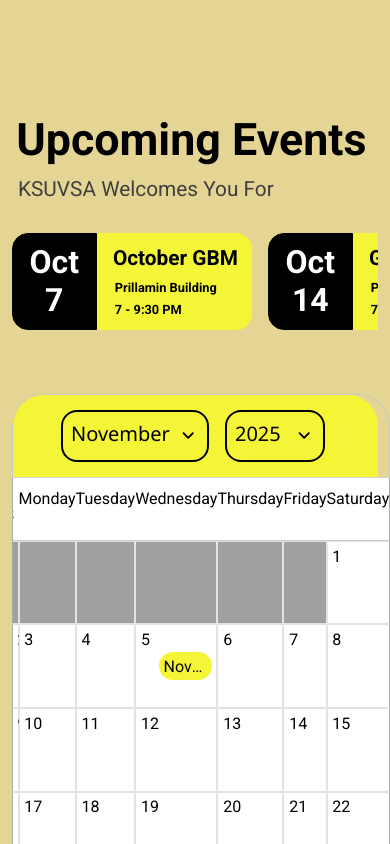
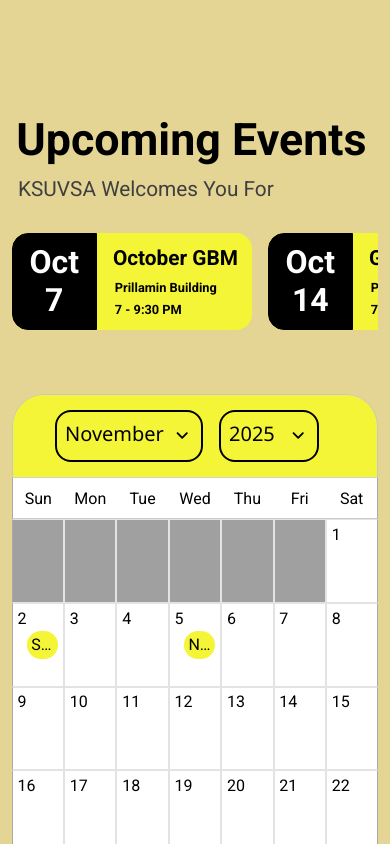
Before and after one commit to SayeGorgor/ksuvsa, a React (Vite) app: page /calendar in a window 390 px wide. Shown: the top 844 px of the page. Built offline with nearby package versions, Linux system fonts and the light colour scheme; a web font is replaced by a local one.

Commit message:
fixed event page outro text and calendar day names responsiveness

```diff
--- a/src/features/CalendarDisplay.css
+++ b/src/features/CalendarDisplay.css
@@ -25,6 +25,14 @@
     padding-top: .7em;
     text-align: center;
     background-color: white;
+}
+
+.weekday-cell p {
+    margin: 0;
+}
+
+.weekday-cell p.short-day-name {
+    display: none;
 }
 
 #Sunday,
@@ -234,10 +242,11 @@
         overflow: hidden;
     }
 
-    .weekday-cell p {
-        width: 1px;
-        white-space: nowrap;
-        overflow: hidden;
-        text-overflow: ellipsis;
+    .weekday-cell p.long-day-name {
+        display: none;
+    }
+
+    .weekday-cell p.short-day-name {
+        display: inline;
     }
 }
--- a/src/features/CalendarDisplay.jsx
+++ b/src/features/CalendarDisplay.jsx
@@ -203,13 +203,34 @@
                 </div>
             </div>
             {/* Days of the week cells */}
-            <div id='Sunday' className='weekday-cell'><p>Sunday</p></div>
-            <div id='Monday' className='weekday-cell'>Monday</div>
-            <div id='Tuesday' className='weekday-cell'>Tuesday</div>
-            <div id='Wednesday' className='weekday-cell'>Wednesday</div>
-            <div id='Thursday' className='weekday-cell'>Thursday</div>
-            <div id='Friday' className='weekday-cell'>Friday</div>
-            <div id='Saturday' className='weekday-cell'>Saturday</div>
+            <div id='Sunday' className='weekday-cell'>
+                <p className='long-day-name'>Sunday</p>
+                <p className='short-day-name'>Sun</p>
+            </div>
+            <div id='Monday' className='weekday-cell'>
+                <p className='long-day-name'>Monday</p>
+                <p className='short-day-name'>Mon</p>
+            </div>
+            <div id='Tuesday' className='weekday-cell'>
+                <p className='long-day-name'>Tuesday</p>
+                <p className='short-day-name'>Tue</p>
+            </div>
+            <div id='Wednesday' className='weekday-cell'>
+                <p className='long-day-name'>Wednesday</p>
+                <p className='short-day-name'>Wed</p>
+            </div>
+            <div id='Thursday' className='weekday-cell'>
+                <p className='long-day-name'>Thursday</p>
+                <p className='short-day-name'>Thu</p>
+            </div>
+            <div id='Friday' className='weekday-cell'>
+                <p className='long-day-name'>Friday</p>
+                <p className='short-day-name'>Fri</p>
+            </div>
+            <div id='Saturday' className='weekday-cell'>
+                <p className='long-day-name'>Saturday</p>
+                <p className='short-day-name'>Sat</p>
+            </div>
             {/* Date cells */}
             <div id='0' className='cell'></div>
             <div id='1' className='cell'></div>
--- a/src/pages/EventsPage.css
+++ b/src/pages/EventsPage.css
@@ -142,6 +142,7 @@
     font-size: clamp(.5rem, 1vw + 1rem, 1.5rem);
     line-height: 1.5;
     max-width: 30em;
+    text-align: center;
 }
 
 .view-gallery-button {
@@ -152,6 +153,7 @@
     font-size: 1em;
     font-weight: bolder;
     background-color: rgb(229, 213, 149);
+    color: black;
     border: none;
     border-radius: 2em;
     transition: background-color .25s ease;
```
